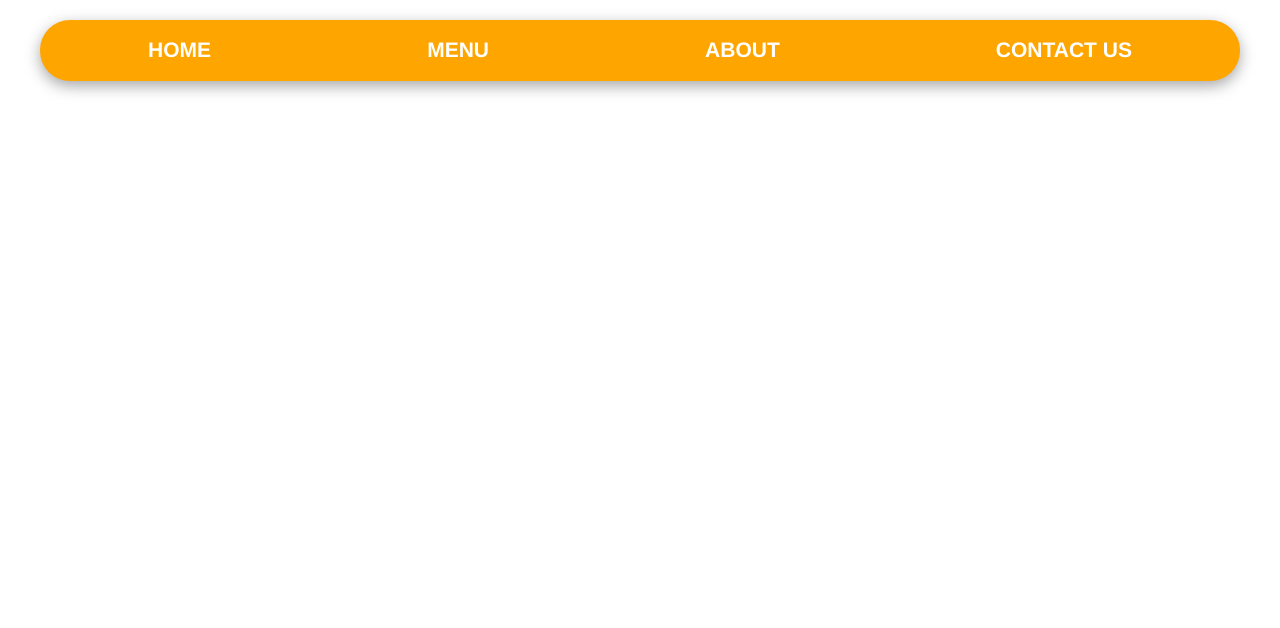
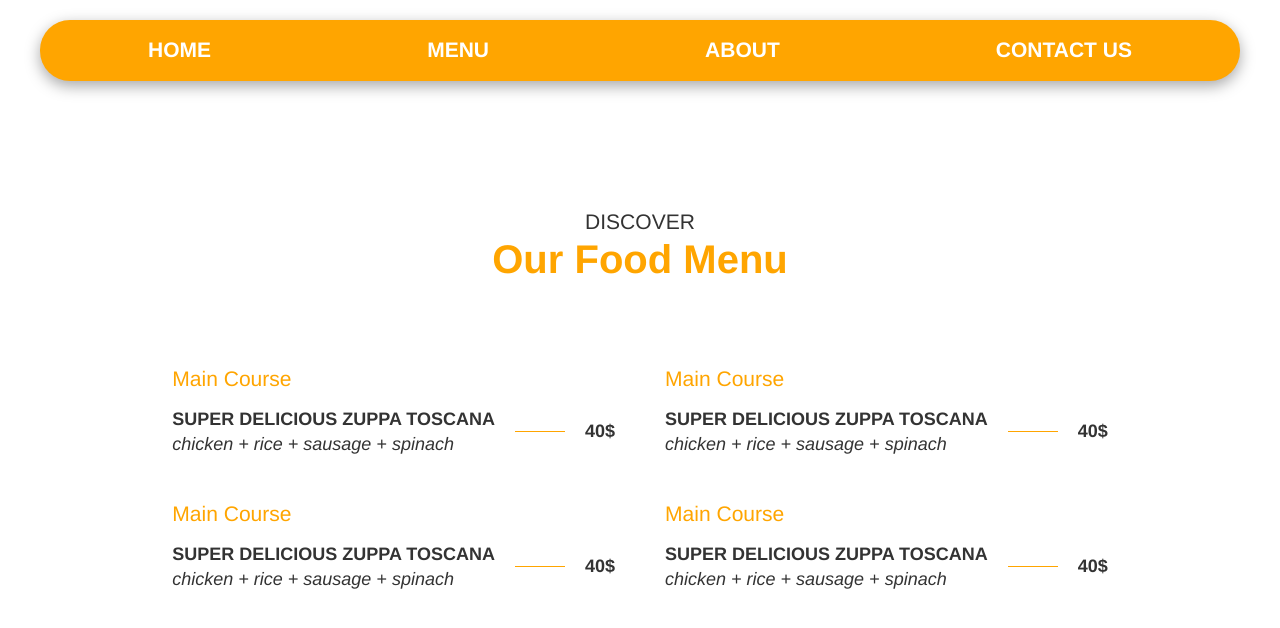
Before and after one commit to desafree/restarant-page-part2, a website built with webpack: page index.html in a window 1280 px wide. Both pictures are taken after a click on the link "MENU". Built offline with nearby package versions, Linux system fonts and the light colour scheme.

Commit message:
add menu page

```diff
--- a/src/index.js
+++ b/src/index.js
@@ -1,8 +1,23 @@
 import "./style.scss";
 import Homepage from "./modules/home.js";
+import Menu from "./modules/menu.js";
 
-// Homepage();
-// removeContent();
+window.addEventListener("load", () => {
+  Homepage();
+});
+
+const navItems = document.querySelectorAll("li");
+navItems.forEach((item, index) => {
+  item.addEventListener("click", () => {
+    if (index % 2) {
+      removeContent();
+      Menu();
+    } else {
+      removeContent();
+      Homepage();
+    }
+  });
+});
 
 function removeContent() {
   const contentContainer = document.querySelector(".content-container");
--- /dev/null
+++ b/src/modules/menu.js
@@ -0,0 +1,76 @@
+export default function Menu() {
+  const pageContainer = document.createElement("div");
+  pageContainer.classList.add("menu-container");
+
+  const subHeading = document.createElement("h3");
+  subHeading.classList.add("subheading");
+  subHeading.textContent = "Discover";
+  pageContainer.appendChild(subHeading);
+
+  const title = document.createElement("h1");
+  title.textContent = "Our Food Menu";
+  pageContainer.appendChild(title);
+
+  const menu = document.createElement("div");
+  menu.classList.add("menu");
+  pageContainer.appendChild(menu);
+
+  category(menu);
+  category(menu);
+  category(menu);
+  category(menu);
+
+  const contentContainer = document.querySelector(".content-container");
+  contentContainer.appendChild(pageContainer);
+}
+
+//   <div class="menu-container">
+//     <h3 class="subheading">Discover</h3>
+//     <h1>Our Food Menu</h1>
+//     <div class="menu">
+//       <div class="category">
+//         <h3>Main Course</h3>
+//         <div class="plate">
+//           <div>
+//             <h4>super delicious zuppa toscana</h4>
+//             <p>chicken + rice + sausage + spinach</p>
+//           </div>
+//           <div class="line"></div>
+//           <p class="price">40$</p>
+//         </div>
+//       </div> */
+
+function category(menu) {
+  const menuCategory = document.createElement("div");
+  menuCategory.classList.add("category");
+  menu.appendChild(menuCategory);
+
+  const menuHeading = document.createElement("h3");
+  //   menuHeading.classList.add("Course");
+  menuHeading.textContent = "Main Course";
+  menuCategory.appendChild(menuHeading);
+
+  const plate = document.createElement("div");
+  plate.classList.add("plate");
+  menuCategory.appendChild(plate);
+
+  const div = document.createElement("div");
+  plate.appendChild(div);
+
+  const h4div = document.createElement("h4");
+  h4div.textContent = "super delicious zuppa toscana";
+  div.appendChild(h4div);
+
+  const pDiv = document.createElement("p");
+  pDiv.textContent = "chicken + rice + sausage + spinach";
+  div.appendChild(pDiv);
+
+  const line = document.createElement("div");
+  line.classList.add("line");
+  plate.appendChild(line);
+
+  const price = document.createElement("p");
+  price.classList.add("price");
+  price.textContent = "40$";
+  plate.appendChild(price);
+}
--- a/src/style.scss
+++ b/src/style.scss
@@ -43,7 +43,7 @@ nav {
         text-transform: uppercase;
         font-size: 21px;
         font-weight: 600;
-        transition: all 0.3s;
+        transition: all 0.1s;
 
         &:hover {
           border-bottom: 2px solid white;
@@ -105,4 +105,63 @@ nav {
       background-position: center;
     }
   }
+
+  .menu-container {
+    display: flex;
+    justify-content: center;
+    align-items: center;
+    flex-direction: column;
+
+    & > h3 {
+      margin-bottom: 17px;
+      font-weight: 300;
+      text-transform: uppercase;
+    }
+
+    h1 {
+      font-size: 40px;
+      color: orange;
+      margin-bottom: 100px;
+    }
+
+    .menu {
+      display: grid;
+      grid-template-columns: repeat(2, 1fr);
+      gap: 50px;
+
+      h3 {
+        font-weight: 400;
+        color: orange;
+        margin-bottom: 20px;
+      }
+
+      .plate {
+        display: flex;
+        align-items: center;
+        & > div {
+          display: flex;
+          flex-direction: column;
+          gap: 5px;
+          h4 {
+            text-transform: uppercase;
+          }
+          p {
+            font-style: italic;
+            font-weight: 300;
+          }
+        }
+
+        .line {
+          width: 50px;
+          margin: 0 20px;
+          height: 1px;
+          background-color: orange;
+        }
+
+        .price {
+          font-weight: 600;
+        }
+      }
+    }
+  }
 }
```
Also changed, not shown: index.html (+48 -6 lines).
